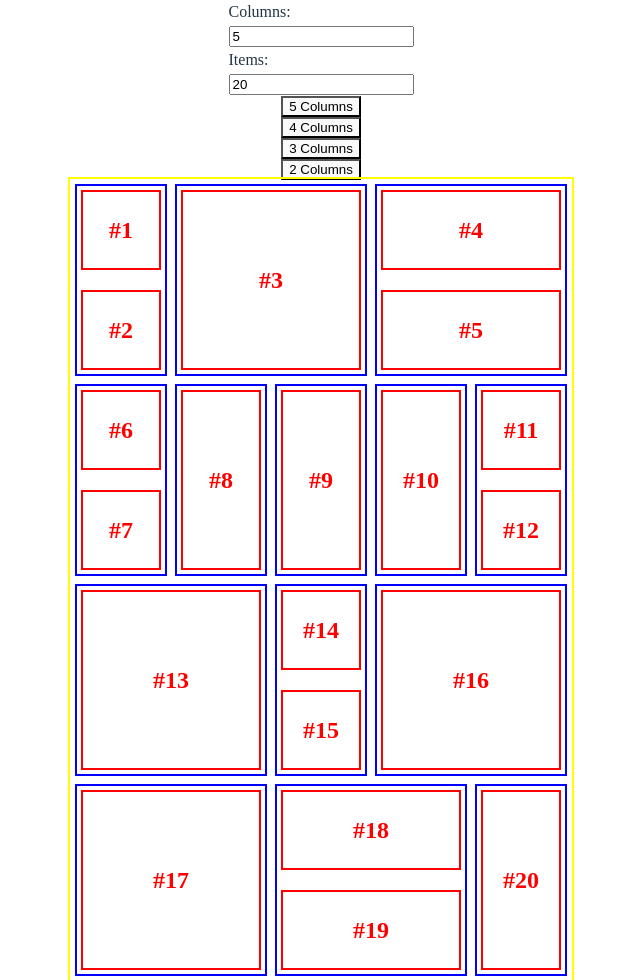
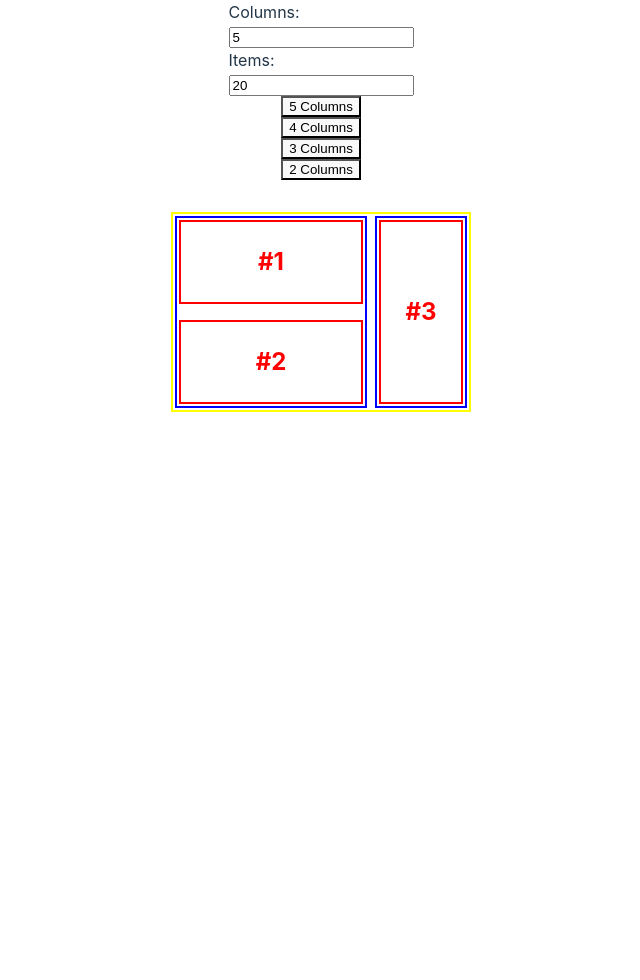
Before and after one commit to AlexanderJinoridze/RG_masonry, a website built with Vite: page index.html in a window 1280 px wide. Shown: the whole page, without its empty margins (319-959 px from the left). After the commit the page ends 800 px from the top, so only its background shows below. Built offline with nearby package versions, Linux system fonts and the light colour scheme.

Commit message:
Forcing block change to not cause over leftovering

```diff
--- a/main.js
+++ b/main.js
@@ -43,13 +43,11 @@ function joinVertically(dividedBlockType, line) {
 
 function joinHorizontally(halfWidthBlockType, line) {
     let result = [...line];
-
     let indexesOfBlocks = getIndexesOf(halfWidthBlockType, result);
 
     if (indexesOfBlocks.length > 1) {
         let replacementBlock;
         let spaceTaken;
-
         let firstPick = getRandomElementOf(indexesOfBlocks);
         indexesOfBlocks.splice(indexesOfBlocks.indexOf(firstPick), 1);
         let secondPick = getRandomElementOf(indexesOfBlocks);
@@ -70,10 +68,6 @@ function joinHorizontally(halfWidthBlockType, line) {
 }
 
 function generateGridMap(columns, totalItems) {
-    if (columns >= totalItems) {
-        columns = totalItems - 1;
-    }
-
     const blockTypes = ["square", "horizontals", "vertical", "double"];
     const resultMap = [];
 
@@ -91,8 +85,16 @@ function generateGridMap(columns, totalItems) {
             let spaceTaken = 0;
             let itemsAffected = 0;
 
+            if (totalItems <= columns && itemsAbleToSet >= totalItems) {
+                break;
+            }
+
             if (itemsLeft < 2) {
                 selectedBlockType = "vertical";
+            }
+
+            if (selectedBlockType === "square" && itemsLeft <= columns) {
+                selectedBlockType = "horizontals";
             }
 
             if (["horizontals", "double"].includes(selectedBlockType)) {
@@ -220,7 +222,7 @@ function drawGrid(root, itemTemplate, columns, data) {
     root.innerHTML = result;
 }
 
-let data = Array(20)
+let data = Array(3)
     .fill("")
     .map((_, i) => {
         return { id: i, title: `#${i + 1}` };
@@ -257,3 +259,10 @@ document.querySelector("#items").addEventListener("change", (e) => {
 
     drawGrid(document.querySelector("#app"), item, document.querySelector("#columns").value, data);
 });
+
+Array(10000)
+    .fill("")
+    .forEach((_, i) => {
+        console.log(i);
+        document.querySelector("#clmn_3").click();
+    });
--- a/style.css
+++ b/style.css
@@ -1,7 +1,7 @@
 :root {
-    font-family: Fira Code;
+    font-family: Inter, system-ui, Avenir, Helvetica, Arial, sans-serif;
     font-size: 16px;
-    line-height: 24px;
+    line-height: 1.5;
     font-weight: 400;
 
     color-scheme: light dark;
@@ -35,19 +35,19 @@ body {
 
 #app {
     max-width: 100%;
-    margin: 0 auto;
+    margin: 32px;
     display: flex;
     text-align: center;
     justify-content: flex-start;
     flex-flow: row wrap;
 
     outline: 2px solid yellow;
-    outline-offset: 1px;
+    outline-offset: -2px;
 }
 
 .item {
     outline: 2px solid red;
-    outline-offset: -12px;
+    outline-offset: -10px;
     display: flex;
     align-items: center;
     justify-content: center;
```
